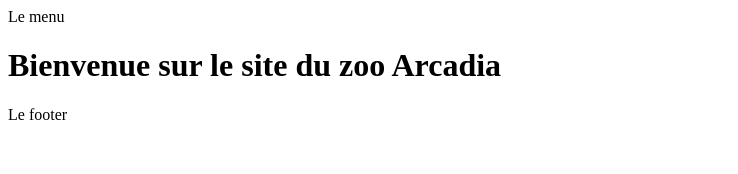
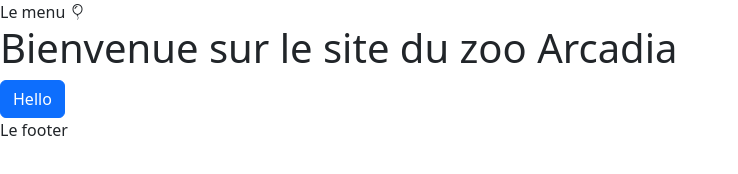
Before and after one commit to sophiedannery/Arcadia-V2, a website with bundled scripts: page index.html in a window 1280 px wide. Shown: the whole page, without its empty margins (0-738 px from the left). Built offline with nearby package versions, Linux system fonts and the light colour scheme; files whose address does not match are found by name.

Commit message:
Install Bootstrap

```diff
--- a/index.html
+++ b/index.html
@@ -3,11 +3,15 @@
 <head>
     <meta charset="UTF-8">
     <meta name="viewport" content="width=device-width, initial-scale=1.0">
+
+    <link rel="stylesheet" href="node_modules/bootstrap/dist/css/bootstrap.min.css">
+    <link rel="stylesheet" href="node_modules/bootstrap-icons/font/bootstrap-icons.css">
+
     <title>Document</title>
 </head>
 <body>
 
-    <header> Le menu </header>
+    <header> Le menu <i class="bi bi-balloon"></i></header>
 
 
     <main id="main-page">
@@ -20,6 +24,7 @@
     <footer> Le footer </footer>
 
     <script type="module" src="Router/router.js"></script>
+    <script src="node_modules/bootstrap/dist/js/bootstrap.bundle.min.js"></script>
 
 </body>
 </html>
--- /dev/null
+++ b/package.json
@@ -0,0 +1,6 @@
+{
+  "dependencies": {
+    "bootstrap": "^5.3.3",
+    "bootstrap-icons": "^1.11.3"
+  }
+}
--- a/pages/home.html
+++ b/pages/home.html
@@ -1 +1,3 @@
 <h1>Bienvenue sur le site du zoo Arcadia</h1>
+
+<button class="btn btn-primary">Hello</button>
```
Also changed, not shown: 2 other files.
